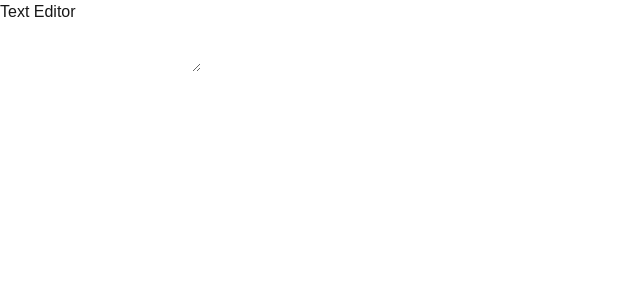
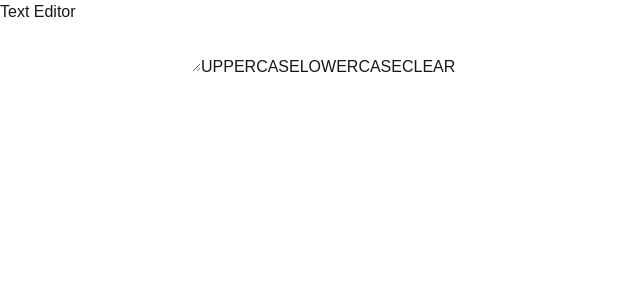
Before and after one commit to karenmavieira-byte/fundamentals-nextjs-project, a Next.js app: page /editor in a window 1280 px wide. Shown: the top 300 px of the page, without its empty margins (0-640 px from the left). Built offline with nearby package versions, Linux system fonts and the light colour scheme.

Commit message:
Add text transformation features

```diff
--- a/app/editor/page.tsx
+++ b/app/editor/page.tsx
@@ -1,3 +1,4 @@
+
 "use client";
 
 import { useState } from "react";
@@ -5,10 +6,41 @@ import { useState } from "react";
 export default function Editor() {
   const [text, setText] = useState("");
 
+  // Uppercase function
+  const handleUppercase = () => {
+    setText(text.toUpperCase());
+  };
+
+  // Lowercase function
+  const handleLowerCase = () => {
+    setText(text.toLowerCase());
+  };
+
+  // Clear button
+  const handleClear = () => {
+    setText("");
+  };
+
   return (
     <main>
       <h1>Text Editor</h1>
-      <textarea />
+
+      <textarea
+        value={text}
+        onChange={(e) => setText(e.target.value)}
+      />
+
+      <button onClick={handleUppercase}>
+        UPPERCASE
+      </button>
+
+      <button onClick={handleLowerCase}>
+        LOWERCASE
+      </button>
+
+      <button onClick={handleClear}>
+        CLEAR
+      </button>
     </main>
   );
-}
+};
```
